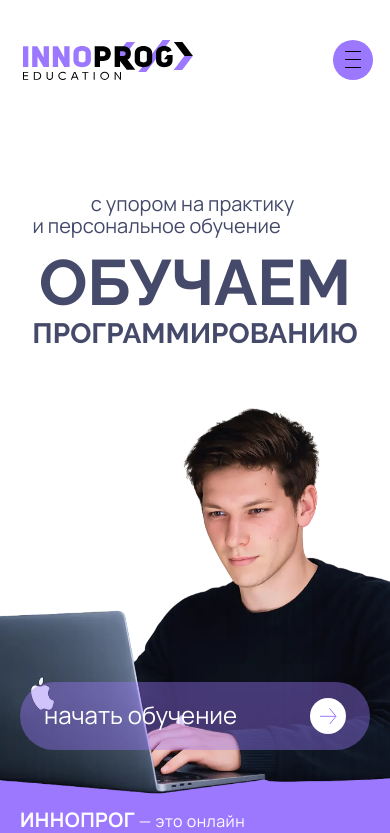
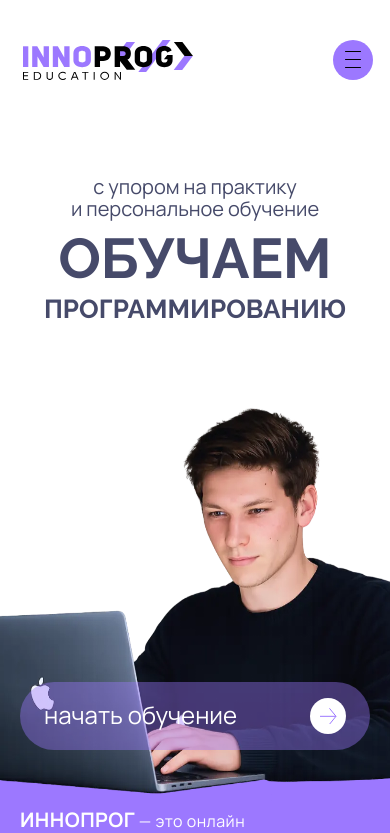
Before and after one commit to rafailvv/innoprog-website, a React (Vite) app: page / in a window 390 px wide. Shown: the top 833 px of the page. Built offline with nearby package versions, Linux system fonts and the light colour scheme.

Commit message:
Fix mobile text spacing and page height

```diff
--- a/src/app/App.tsx
+++ b/src/app/App.tsx
@@ -15,7 +15,7 @@ const DESKTOP_DESIGN = {
 
 const MOBILE_DESIGN = {
   width: 390,
-  height: 9796,
+  height: 9378,
 };
 
 const MOBILE_BREAKPOINT = 768;
@@ -39,9 +39,9 @@ const mobileScrollTargets = {
   mentor: 3536,
   teachers: 4131,
   support: 5046,
-  reviews: 6669,
-  about: 7989,
-  form: 8409,
+  reviews: 6716,
+  about: 7508,
+  form: 7991,
 };
 
 const LOADER_MIN_MS = 650;
--- a/src/imports/MainScreenMobile/MainScreenMobile.tsx
+++ b/src/imports/MainScreenMobile/MainScreenMobile.tsx
@@ -87,18 +87,18 @@ function Frame5() {
 function Frame55() {
   return (
     <div className="content-stretch flex flex-col font-['Raleway:Bold',sans-serif] font-bold gap-[8px] items-center leading-[43px] relative shrink-0 uppercase w-full">
-      <p className="relative shrink-0 text-[64px] whitespace-nowrap">обучаем</p>
-      <p className="relative shrink-0 text-[28px] w-[345px]">программированию</p>
+      <p className="relative shrink-0 text-[56px] text-center whitespace-nowrap w-full">обучаем</p>
+      <p className="relative shrink-0 text-[26px] text-center w-full">программированию</p>
     </div>
   );
 }
 
 function Frame56() {
   return (
-    <div className="content-stretch flex flex-col gap-[24px] items-start relative shrink-0 text-[#464a6a] text-center w-full">
-      <div className="font-['Manrope:Regular',sans-serif] font-normal leading-[0] relative shrink-0 text-[20px] w-[345px] whitespace-pre-wrap">
-        <p className="leading-[22px] mb-0">с упором на практику</p>
-        <p className="leading-[22px]">{`и персональное обучение                  `}</p>
+    <div className="content-stretch flex flex-col gap-[18px] items-center relative shrink-0 text-[#464a6a] text-center w-full">
+      <div className="font-['Manrope:Regular',sans-serif] font-normal leading-[22px] relative shrink-0 text-[20px] w-[345px]">
+        <p className="mb-0">с упором на практику</p>
+        <p>и персональное обучение</p>
       </div>
       <Frame55 />
     </div>
@@ -115,7 +115,7 @@ function Frame101() {
 
 function Frame194() {
   return (
-    <div className="-translate-x-1/2 absolute content-stretch flex flex-col items-start left-1/2 top-[193px] w-[350px]">
+    <div className="-translate-x-1/2 absolute content-stretch flex flex-col items-start left-1/2 top-[176px] w-[350px]">
       <Frame101 />
     </div>
   );
@@ -2024,22 +2024,6 @@ function Frame166() {
           </div>
         </div>
       </div>
-      <div className="bg-white relative rounded-[40px] shrink-0 w-full" data-name="отзыв">
-        <div className="flex flex-col items-center size-full">
-          <div className="content-stretch flex flex-col gap-[24px] items-center px-[16px] py-[24px] relative size-full">
-            <Frame80 />
-            <Frame82 />
-          </div>
-        </div>
-      </div>
-      <div className="bg-white relative rounded-[40px] shrink-0 w-full" data-name="отзыв">
-        <div className="flex flex-col items-center size-full">
-          <div className="content-stretch flex flex-col gap-[24px] items-center px-[16px] py-[24px] relative size-full">
-            <Frame83 />
-            <Frame88 />
-          </div>
-        </div>
-      </div>
     </div>
   );
 }
@@ -2062,7 +2046,7 @@ function Frame167() {
 
 function Frame168() {
   return (
-    <div className="bg-[#464a6a] h-[1268px] relative rounded-bl-[40px] rounded-br-[40px] shrink-0 w-full">
+    <div className="bg-[#464a6a] relative rounded-bl-[40px] rounded-br-[40px] shrink-0 w-full">
       <div className="content-stretch flex flex-col gap-[40px] items-start px-[20px] py-[40px] relative size-full">
         <Frame69 />
         <Frame167 />
--- a/src/styles/index.css
+++ b/src/styles/index.css
@@ -46,14 +46,6 @@ body {
   left: 0;
   transform-origin: top left;
   -webkit-font-smoothing: antialiased;
-}
-
-.site-canvas--mobile p,
-.site-canvas--mobile span,
-.site-canvas--mobile a,
-.site-canvas--mobile button {
-  text-box-edge: cap alphabetic;
-  text-box-trim: trim-both;
 }
 
 .site-mobile-readable-copy,
```
